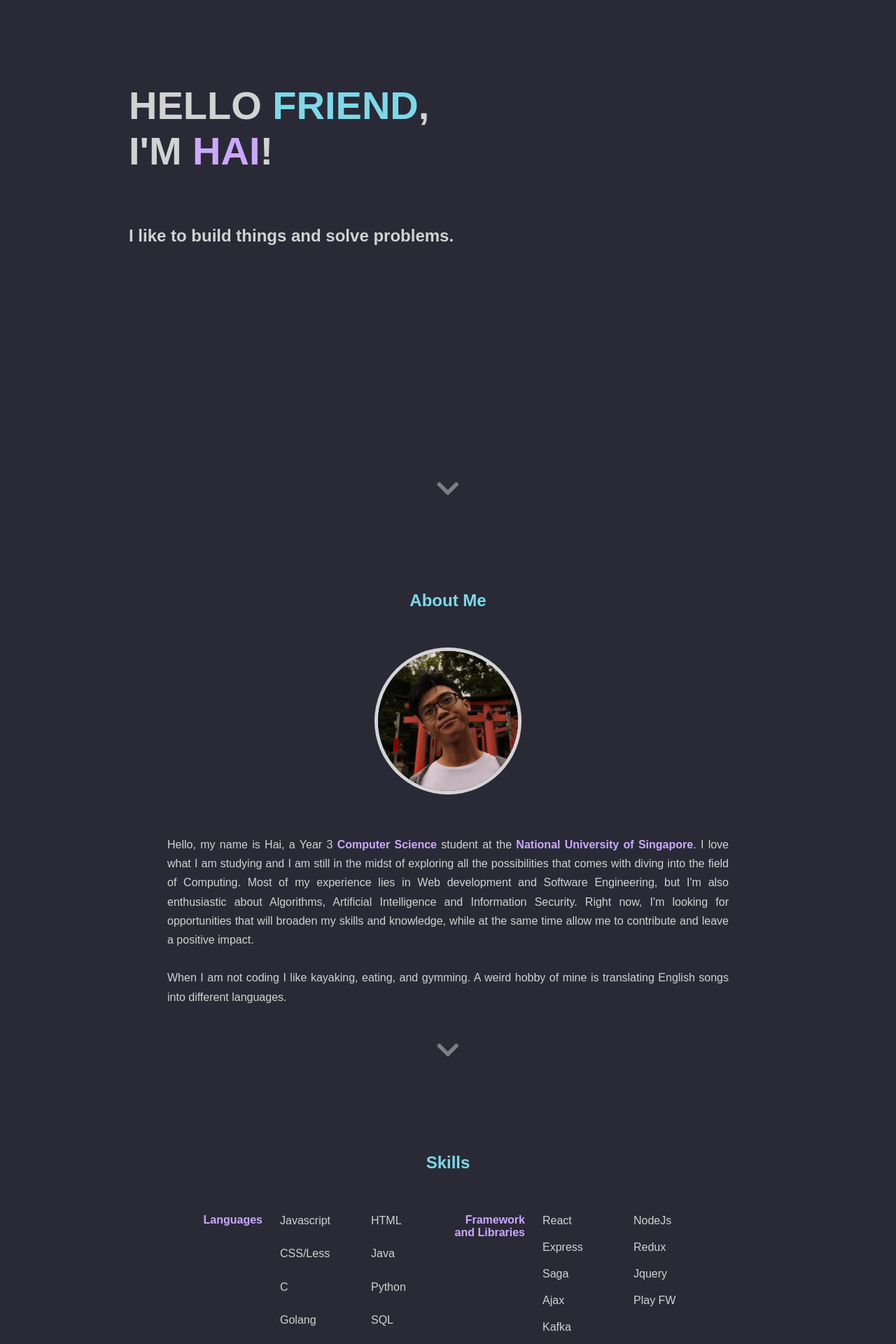
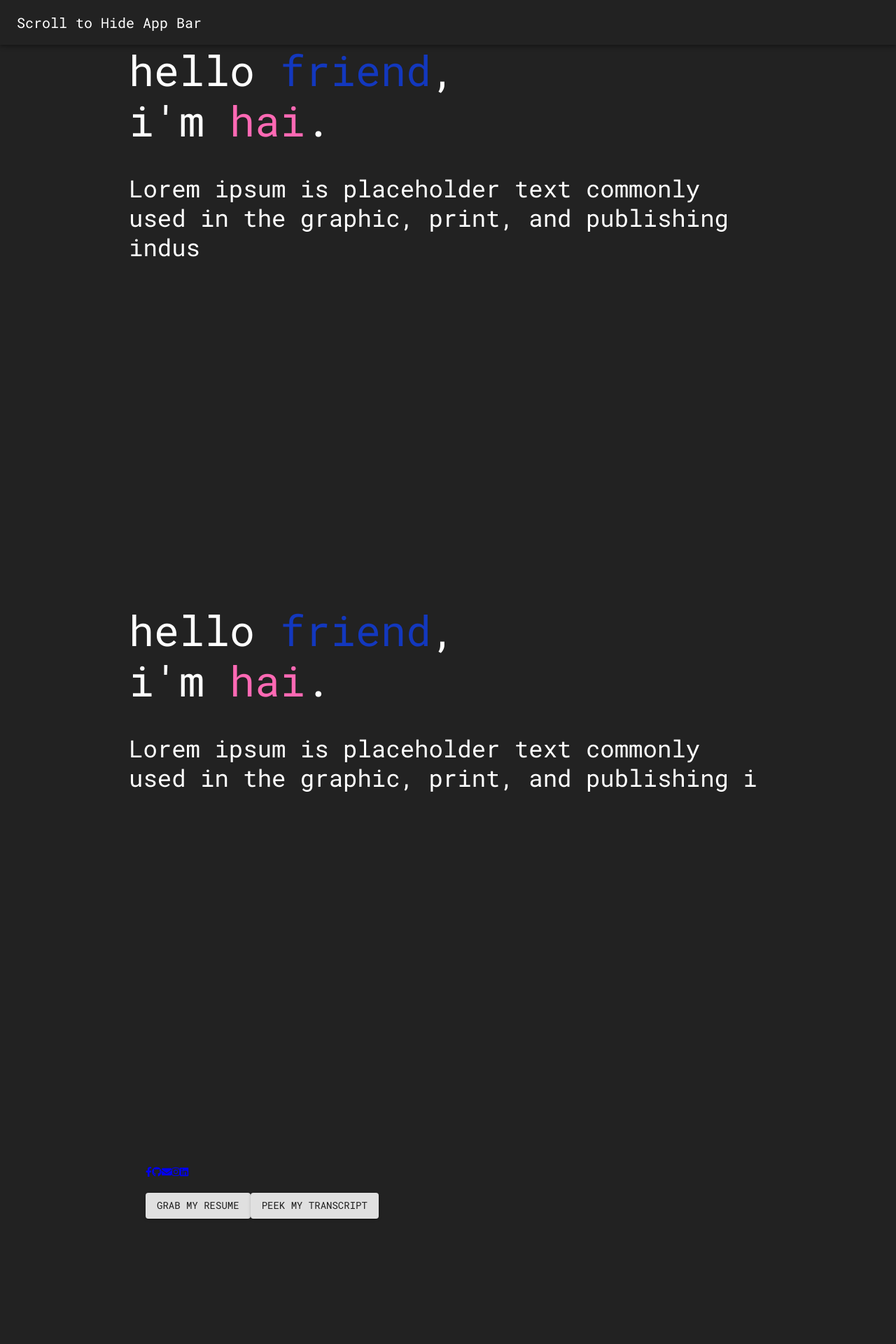
Before and after one commit to helloImHai/helloImHai.github.io, a React (Create React App) app: page / in a window 1280 px wide. Shown: the top 1920 px of the page at 70% size. After the commit the page ends 1741 px from the top, so only its background shows below. Built offline with nearby package versions, Linux system fonts and the light colour scheme.

Commit message:
start working on update

```diff
--- a/package.json
+++ b/package.json
@@ -8,7 +8,7 @@
     "@fortawesome/free-brands-svg-icons": "^5.12.0",
     "@fortawesome/free-solid-svg-icons": "^5.12.0",
     "@fortawesome/react-fontawesome": "^0.1.8",
-    "@material-ui/core": "^4.8.3",
+    "@material-ui/core": "^4.12.3",
     "@material-ui/icons": "^4.9.1",
     "@testing-library/jest-dom": "^4.2.4",
     "@testing-library/react": "^9.3.2",
@@ -21,6 +21,7 @@
     "react-reveal": "^1.2.2",
     "react-scripts": "3.3.0",
     "react-scroll": "^1.7.16",
+    "react-typist": "^2.0.5",
     "redux": "^4.0.5",
     "serialize-javascript": "^2.1.2"
   },
--- a/public/index.html
+++ b/public/index.html
@@ -3,10 +3,9 @@
   <head>
     <meta charset="utf-8" />
     <link rel="icon" href="%PUBLIC_URL%/favicon.ico" />
-    <link
-      rel="stylesheet"
-      href="https://fonts.googleapis.com/css?family=Roboto:300,400,500,700&display=swap"
-    />
+    <link rel="preconnect" href="https://fonts.googleapis.com">
+    <link rel="preconnect" href="https://fonts.gstatic.com" crossorigin>
+    <link href="https://fonts.googleapis.com/css2?family=Roboto+Mono&display=swap" rel="stylesheet">
     <meta name="viewport" content="width=device-width, initial-scale=1" />
     <meta name="theme-color" content="#000000" />
     <meta name="description" content="My portfolio website!" />
--- a/src/Components/App.js
+++ b/src/Components/App.js
@@ -1,29 +1,46 @@
 import React from "react";
-import { Provider } from "react-redux";
-import store from "../store";
-import "../Styles/App.css";
-import Intro from "./Intro.js";
-import About from "./About.js";
-import Skills from "./Skills.js";
-import Work from "./Work.js";
-import Projects from "./Projects.js";
-import Contact from "./Contact.js";
-// import Navbar from "./Navbar.js";
+import Intro from "../component/Introduction";
+import About from "../component/About";
+import Contact from "../component/Contact";
+import CssBaseline from "@material-ui/core/CssBaseline";
+import { ThemeProvider, createTheme } from "@material-ui/core/styles";
+import HNavbar from "../component/HNavbar";
+
+const themeLight = createTheme({
+  palette: {
+    background: {
+      default: "#e4f0e2"
+    }
+  }
+});
+
+const themeDark = createTheme({
+    palette: {
+        background: {
+            default: "#222222"
+        },
+        text: {
+            primary: "#ffffff"
+        }
+    },
+    typography: {
+        fontFamily: ['"Roboto Mono"', 'monospace'].join(','),
+        strong: {
+            color: "#2882F8",
+        }
+    }
+});
 
 function App() {
   return (
     <div>
-      <Provider store={store}>
-        {/* <Navbar /> */}
-        <Intro />
-        <About />
-        <Skills />
-        <Work />
-        <Projects />
-        <Contact />
-
-        {/* <UnderConstruction /> */}
-      </Provider>
+        <ThemeProvider theme={themeDark}>
+            <CssBaseline />
+            <HNavbar />
+            <Intro />
+            <About />
+            <Contact/>
+        </ThemeProvider>
     </div>
   );
 }
--- a/src/Components/Intro.js
+++ b/src/Components/Intro.js
@@ -1,17 +1,17 @@
 import React, { Component } from "react";
 import { Container } from "@material-ui/core";
-import ScrollButton from "./ScrollButton.js";
+import ScrollButton from "../Components/ScrollButton.js";
 import { Fade } from "react-awesome-reveal";
 
 class Intro extends Component {
   render() {
     return (
-      <Container className="container-1" maxWidth="xl">
+      <Container maxWidth="xl">
         <Fade big duration={3000} triggerOnce={true}>
-          <Container className="container-inner" maxWidth="md">
+          <Container maxWidth="md">
             <h1 className="greeting">
-              HELLO <strong className="friend-name">FRIEND</strong>,<br />
-              I'M <strong className="my-name">HAI</strong>!
+              HELLO <strong>FRIEND</strong>,<br />
+              I'M <strong>HAI</strong>!
             </h1>
             <br />
             <h2 className="short-line">
--- a/src/Styles/index.css
+++ b/src/Styles/index.css
@@ -4,6 +4,10 @@ body {
   -moz-osx-font-smoothing: grayscale;
 }
 
+p {
+    display: inline;
+}
+
 code {
   font-family: source-code-pro, Menlo, Monaco, Consolas, "Courier New",
     monospace;
--- /dev/null
+++ b/src/component/About.js
@@ -0,0 +1,28 @@
+import React from "react";
+import { Typography } from "@material-ui/core";
+// import ScrollButton from "../Components/ScrollButton";
+import useStyle from "../styling/styling";
+import HContainer from "./HContainer"
+import Typist from 'react-typist';
+
+function About() {
+    const classes = useStyle();
+    return (
+        <HContainer>
+            <Typist startDelay={500} avgTypingDelay={50} cursor={{show: false}}>
+                <Typography variant="h2">
+                    hello <p className={classes.friend}>friend</p>,
+                    <br/>
+                    i'm <p className={classes.hai}>hai</p>.
+                </Typography>
+                <br/><br/>
+                <Typography variant="h4">
+                    Lorem ipsum is placeholder text commonly used in the graphic, print, and publishing industries.
+                </Typography>
+            </Typist>
+        </HContainer>
+        // {/* <ScrollButton to="aboutSection" /> */}
+    );
+}
+
+export default About;
--- /dev/null
+++ b/src/component/Contact.js
@@ -0,0 +1,61 @@
+import React from "react";
+import { Container, Button } from "@material-ui/core";
+
+import { Fade } from "react-awesome-reveal";
+
+import { FontAwesomeIcon } from "@fortawesome/react-fontawesome";
+import {
+  faFacebookF,
+  faGithub,
+  faInstagram,
+  faLinkedin,
+} from "@fortawesome/free-brands-svg-icons";
+import { faEnvelope } from "@fortawesome/free-solid-svg-icons";
+
+export default function Contact() {
+    return (
+      <Container
+        maxWidth="md"
+      >
+        <Fade big duration={1500} fraction={0.1} triggerOnce={true}>
+          <Container maxWidth="md">
+              <a
+                href={"https://www.facebook.com/profile.php?id=100033460157841"}
+                target={"_blank"}
+              >
+                <FontAwesomeIcon  icon={faFacebookF} />
+              </a>
+              <a href={"https://github.com/helloImHai"} target={"_blank"}>
+                <FontAwesomeIcon icon={faGithub} />
+              </a>
+              <a href={"mailto:1503.hai.nguyen@gmail.com"} target={"_blank"}>
+                <FontAwesomeIcon icon={faEnvelope} />
+              </a>
+              <a
+                href={"https://www.instagram.com/hainguyen__/"}
+                target={"_blank"}
+              >
+                <FontAwesomeIcon icon={faInstagram} />
+              </a>
+              <a
+                href={"https://www.linkedin.com/in/helloimhai/"}
+                target={"_blank"}
+              >
+                <FontAwesomeIcon icon={faLinkedin} />
+              </a>
+            <br /> <br />
+            <Button variant="contained" className="button" href="/resume.pdf">
+              Grab my resume
+            </Button>
+            <Button
+              variant="contained"
+              className="button"
+              href="/transcript.pdf"
+            >
+              Peek my transcript
+            </Button>
+          </Container>
+        </Fade>
+      </Container>
+    );
+}
--- /dev/null
+++ b/src/component/HContainer.js
@@ -0,0 +1,18 @@
+import React from "react";
+import { Container } from "@material-ui/core";
+// import ScrollButton from "../Components/ScrollButton";
+import useStyle from "../styling/styling";
+import { Fade } from "react-awesome-reveal";
+
+function HContainer(props) {
+    const classes = useStyle();
+    return (
+        <Fade big duration={3000} triggerOnce={true}>
+            <Container className={classes.bigContainer} maxWidth="md">
+                {props.children}
+            </Container>
+        </Fade>
+    );
+}
+
+export default HContainer;
--- /dev/null
+++ b/src/component/HNavbar.js
@@ -0,0 +1,44 @@
+import React from 'react';
+import PropTypes from 'prop-types';
+import AppBar from '@material-ui/core/AppBar';
+import Toolbar from '@material-ui/core/Toolbar';
+import Typography from '@material-ui/core/Typography';
+import useScrollTrigger from '@material-ui/core/useScrollTrigger';
+import Slide from '@material-ui/core/Slide';
+
+function HideOnScroll(props) {
+  const { children, window } = props;
+  // Note that you normally won't need to set the window ref as useScrollTrigger
+  // will default to window.
+  // This is only being set here because the demo is in an iframe.
+  const trigger = useScrollTrigger({ target: window ? window() : undefined });
+
+  return (
+    <Slide appear={false} direction="down" in={!trigger}>
+      {children}
+    </Slide>
+  );
+}
+
+HideOnScroll.propTypes = {
+  children: PropTypes.element.isRequired,
+  /**
+   * Injected by the documentation to work in an iframe.
+   * You won't need it on your project.
+   */
+  window: PropTypes.func,
+};
+
+function HNavbar(props) {
+    return (
+        <HideOnScroll {...props}>
+            <AppBar position="sticky" color="transparent" boxShadow="none">
+                <Toolbar>
+                    <Typography variant="h6">Scroll to Hide App Bar</Typography>
+                </Toolbar>
+            </AppBar>
+        </HideOnScroll>
+    );
+}
+
+export default HNavbar;
--- /dev/null
+++ b/src/component/Introduction.js
@@ -0,0 +1,28 @@
+import React from "react";
+import { Typography } from "@material-ui/core";
+// import ScrollButton from "../Components/ScrollButton";
+import useStyle from "../styling/styling";
+import HContainer from "./HContainer"
+import Typist from 'react-typist';
+
+function Intro() {
+    const classes = useStyle();
+    return (
+        <HContainer>
+            <Typist startDelay={500} avgTypingDelay={50} cursor={{show: false}}>
+                <Typography variant="h2">
+                    hello <p className={classes.friend}>friend</p>,
+                    <br/>
+                    i'm <p className={classes.hai}>hai</p>.
+                </Typography>
+                <br/><br/>
+                <Typography variant="h4">
+                    Lorem ipsum is placeholder text commonly used in the graphic, print, and publishing industries.
+                </Typography>
+            </Typist>
+        </HContainer>
+        // {/* <ScrollButton to="aboutSection" /> */}
+    );
+}
+
+export default Intro;
--- /dev/null
+++ b/src/styling/styling.js
@@ -0,0 +1,9 @@
+import { makeStyles } from "@material-ui/core/styles";
+
+const useStyle = makeStyles({
+    friend: { color: "#1338BE" },
+    hai: { color: "#FF69B4" },
+    bigContainer: {minHeight: "100vh"}
+});
+
+export default useStyle
```
Also changed, not shown: 1 other file (tests, documents, lock files or other folders).
